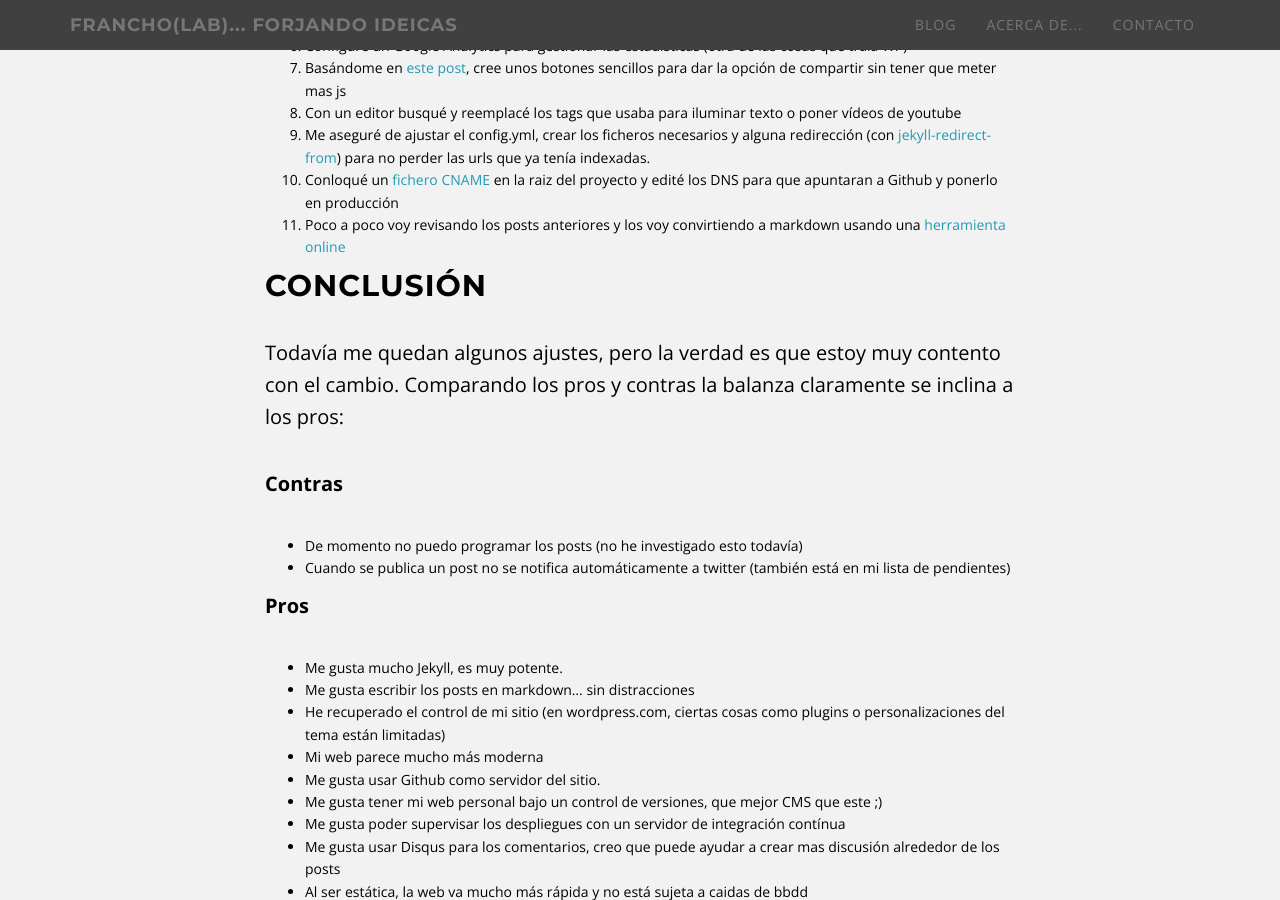
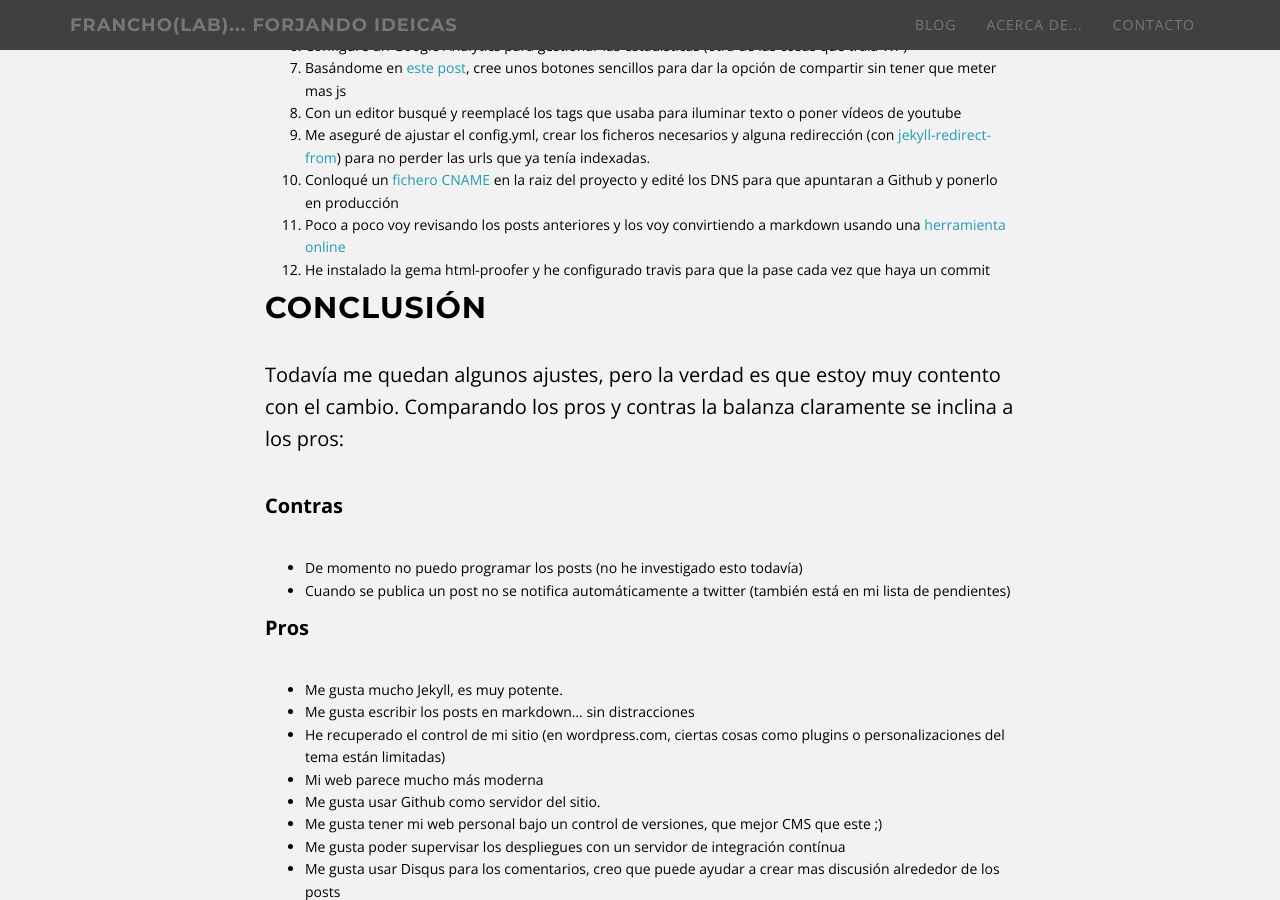
Before and after one commit to francho/francho.github.io, a Jekyll site: the page built from _posts/2015-09-12-migrando-de-wordpres-com-a-jekyll.md, in a window 1280 px wide and 900 px high, scrolled down 1445 px. Built offline with Jekyll 4.4.1, drawn with Linux system fonts in a browser that asks for light colours; comment, search, counter and statistics services are not loaded.

Commit message:
Update 2015-09-12-migrando-de-wordpres-com-a-jekyll.md

```diff
--- a/_posts/2015-09-12-migrando-de-wordpres-com-a-jekyll.md
+++ b/_posts/2015-09-12-migrando-de-wordpres-com-a-jekyll.md
@@ -26,6 +26,7 @@ Creia que iba a ser mucho mas complicada, pero al final ha sido mucho más senci
 9. Me aseguré de ajustar el config.yml, crear los ficheros necesarios y alguna redirección (con [jekyll-redirect-from](https://github.com/jekyll/jekyll-redirect-from)) para no perder las urls que ya tenía indexadas.
 10. Conloqué un [fichero CNAME](https://help.github.com/articles/adding-a-cname-file-to-your-repository/) en la raiz del proyecto y edité los DNS para que apuntaran a Github y ponerlo en producción
 11. Poco a poco voy revisando los posts anteriores y los voy convirtiendo a markdown usando una [herramienta online](http://domchristie.github.io/to-markdown/)
+12. He instalado la gema html-proofer y he configurado travis para que la pase cada vez que haya un commit
 
 ##Conclusión
 
```
